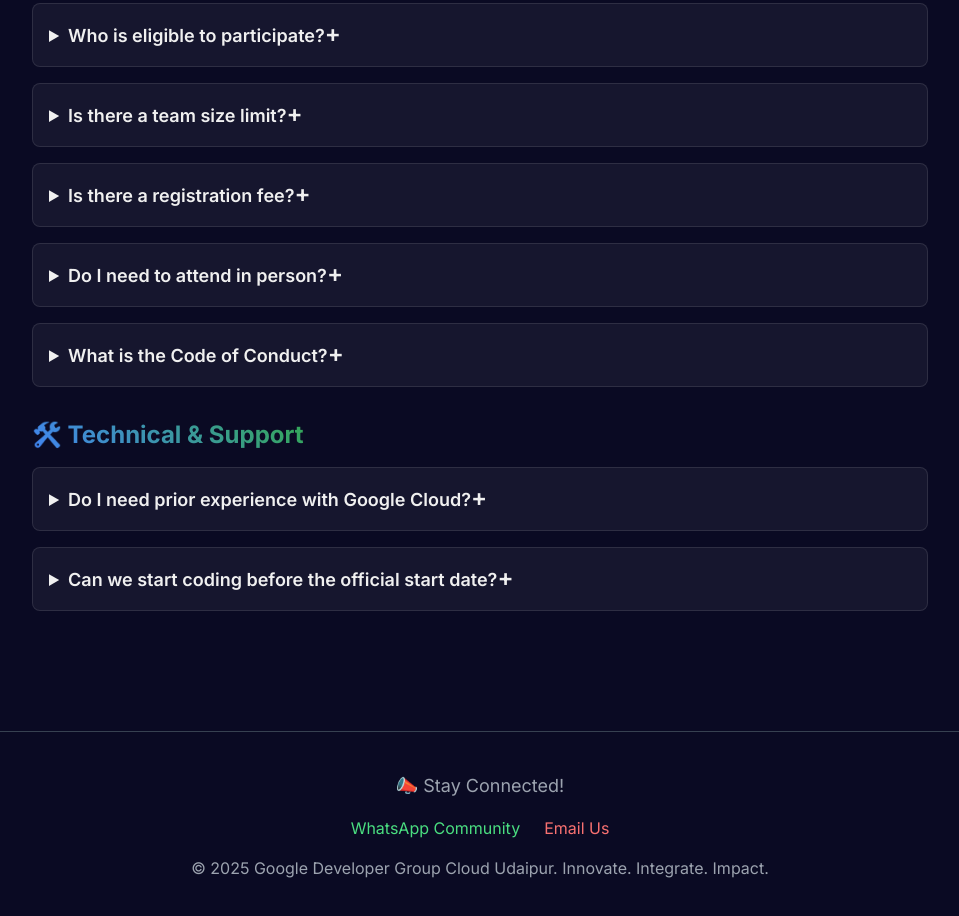
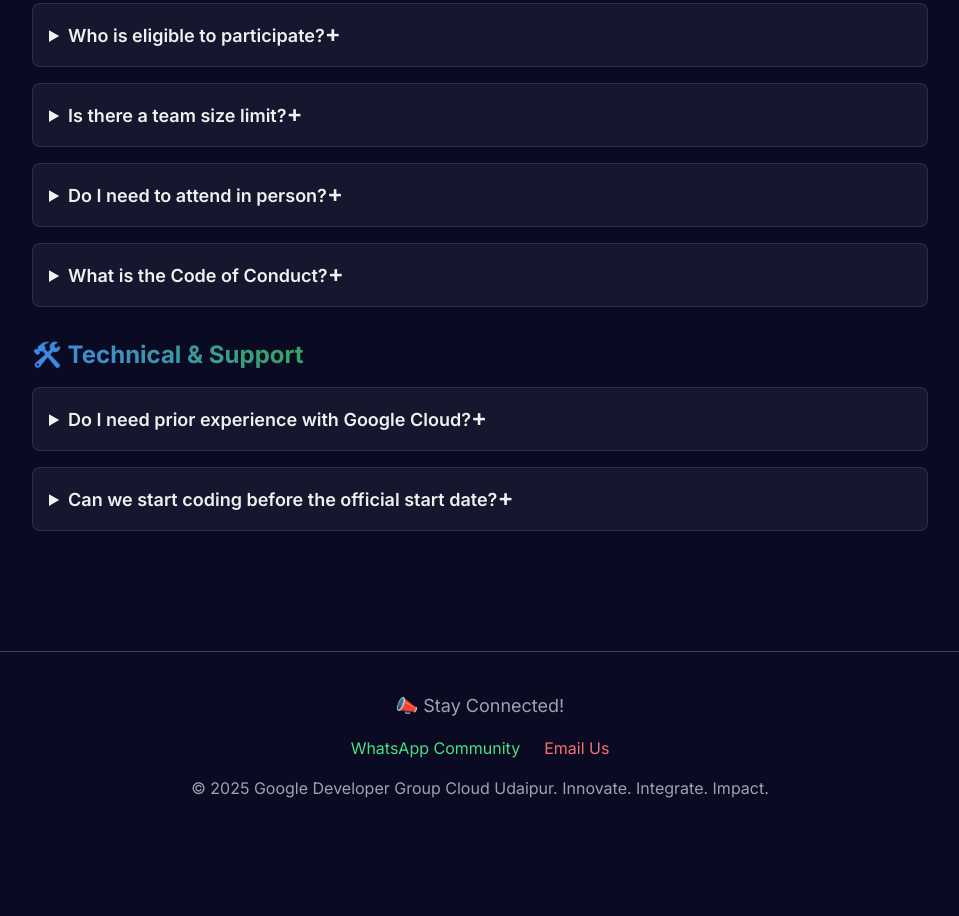
Before and after one commit to GDGCloudUdaipur/GDGCloudUdaipur.github.io, a plain HTML site: page Hackathon.html in a window 1280 px wide. Shown: the part 4573-5489 px from the top of the page, without its empty margins (160-1119 px from the left). After the commit the page ends 5413 px from the top, so only its background shows below. Drawn offline with nearby package versions, Linux system fonts and the light colour scheme.

Commit message:
Update Hackathon.html

```diff
--- a/Hackathon.html
+++ b/Hackathon.html
@@ -305,10 +305,6 @@
                     <div class="faq-content"><p>Yes! You can participate solo or form a team of up to 3 members.</p></div>
                 </details>
                 <details>
-                    <summary class="text-lg">Is there a registration fee?</summary>
-                    <div class="faq-content"><p>No, CloudCraft 2025 is a completely free event, powered by Google Developer Groups Cloud Udaipur.</p></div>
-                </details>
-                <details>
                     <summary class="text-lg">Do I need to attend in person?</summary>
                     <div class="faq-content"><p>Yes, if you are among the finalists you might be asked to attend the event in person for the final presentation and to collect your prize if you win.</p></div>
                 </details>
```
